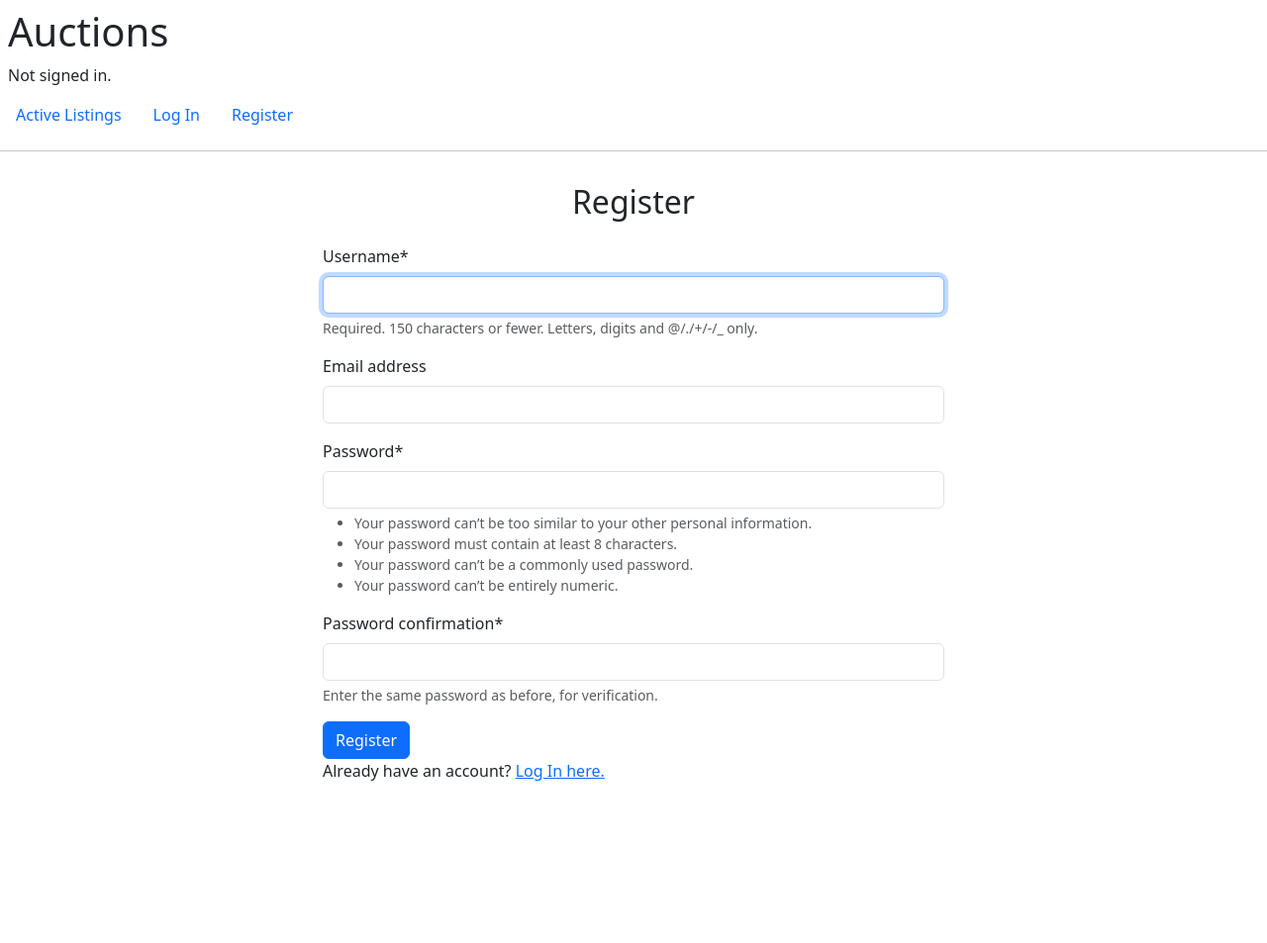
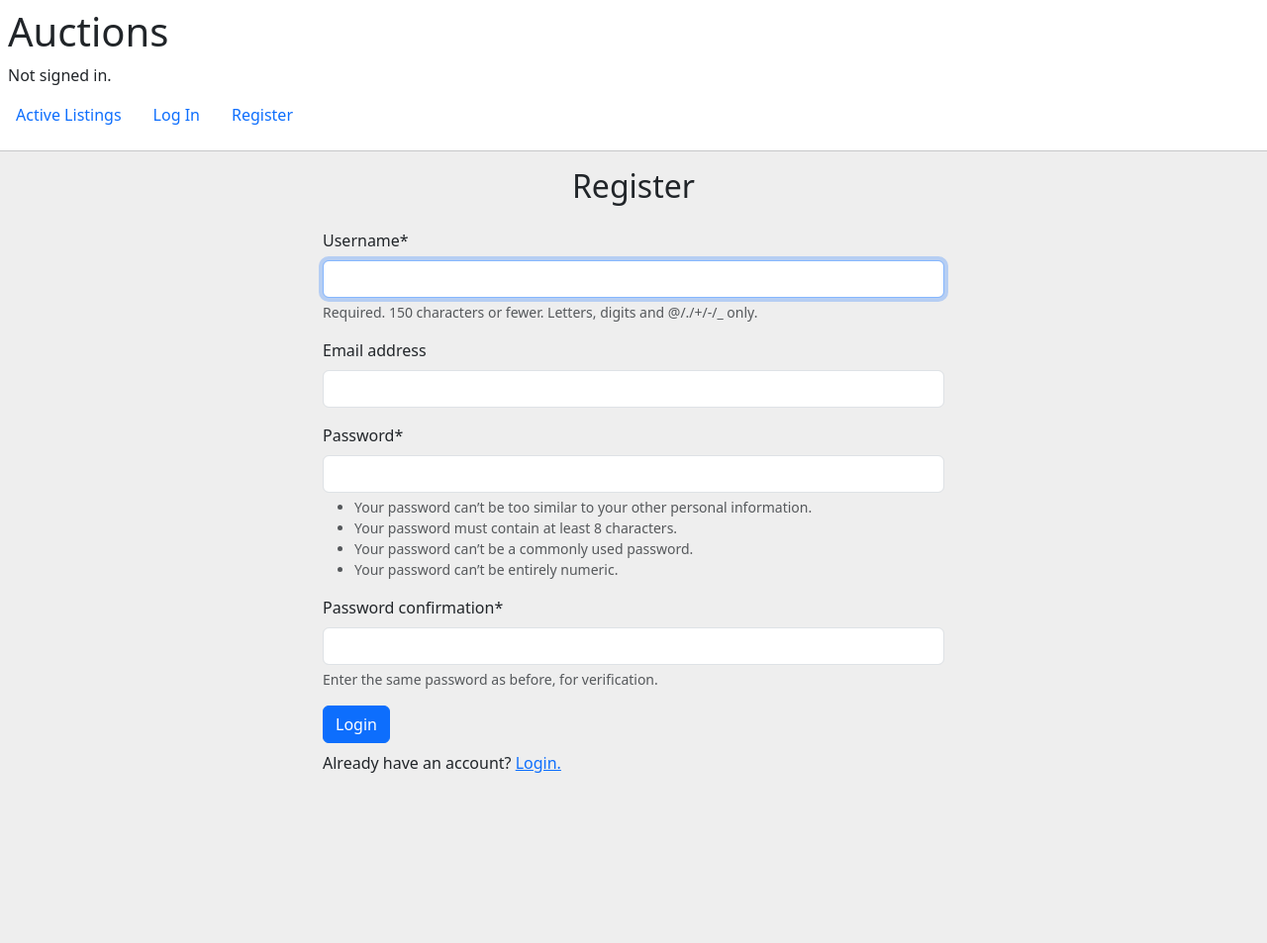
Before and after one commit to catbirdseatio/commerce, a Django app: page /register in a window 1280 px wide. Shown: the whole page at 99% size. Before the commit the page ends 789 px from the top, so only its background shows below. Run offline with Django 3.2, Linux system fonts and the light colour scheme; some libraries are stand-ins or nearby versions.

Commit message:
more ui tweaks

```diff
--- a/auctions/static/auctions/styles.css
+++ b/auctions/static/auctions/styles.css
@@ -1,9 +1,30 @@
+body, html {
+    height: 100%;
+}
+
+body {
+    background-color: #eee;
+}
+
+hr {
+    margin-bottom: 0;
+}
+
+header {
+    background-color: #fff;
+}
+
+main {
+    height: 100%;
+}
+
+
 .card-img-top {
     width: 100%;
     height: 15rem;
     object-fit: cover;
 }
 
-.card {
-    height: 100%;
+.card-text {
+    height: 3rem;
 }
--- a/templates/auctions/layout.html
+++ b/templates/auctions/layout.html
@@ -10,6 +10,7 @@
         <link href="{% static 'auctions/styles.css' %}" rel="stylesheet">
     </head>
     <body>
+        <header>
         <div class="p-2">
             <h1>Auctions</h1>
             {% if user.is_authenticated %}
@@ -39,7 +40,8 @@
             {% endif %}
         </ul>
         <hr class="shadow-lg">
-        <main class="pb-3">
+        </header>
+        <main>
             {% include 'includes/_messages.html' %}
             <div class="container-fluid">
             {% block body %}{% endblock %}
--- a/templates/auctions/login.html
+++ b/templates/auctions/login.html
@@ -2,8 +2,9 @@
 {% load crispy_forms_tags %}
 
 {% block title %}{{ block.super }} - Login{% endblock  %}
+
 {% block body %}
-    <form action="{% url 'login' %}" method="post" class="col-md-6 offset-md-3">
+    <form action="{% url 'login' %}" method="post" class="col-md-6 offset-md-3 h-auto">
         <h2 class="text-center py-3">Login</h2>
         {% csrf_token %}
         {{ form|crispy }}
--- a/templates/auctions/register.html
+++ b/templates/auctions/register.html
@@ -1,12 +1,14 @@
 {% extends "auctions/layout.html" %}
 {% load crispy_forms_tags %}
+
+{% block title %}{{ block.super }} - Register{% endblock  %}
 
 {% block body %}
     <form action="{% url 'register' %}" method="post" class="col-md-6 offset-md-3">
         <h2 class="text-center py-3">Register</h2>
         {% csrf_token %}
         {{ form|crispy }}
-        <button class="btn btn-primary">Register</button>
-        <p>Already have an account? <a href="{% url 'login' %}">Log In here.</a></p>
+        <input class="btn btn-primary" type="submit" value="Login">
+        <p class="my-2">Already have an account? <a href="{% url 'login' %}">Login.</a></p>
     </form>
 {% endblock %}
--- a/templates/includes/_listings.html
+++ b/templates/includes/_listings.html
@@ -1,5 +1,6 @@
 {% load static %}
-<div class="row row-cols-1 row-cols-md-2 row-cols-lg-3 g-4"> {% for listing in listings %}
+<div class="row row-cols-1 row-cols-md-2 row-cols-lg-3 g-4 pb-5">
+  {% for listing in listings %}
   <div class="col">
     <div class="card">
       {% if  listing.profile_image %}
```
